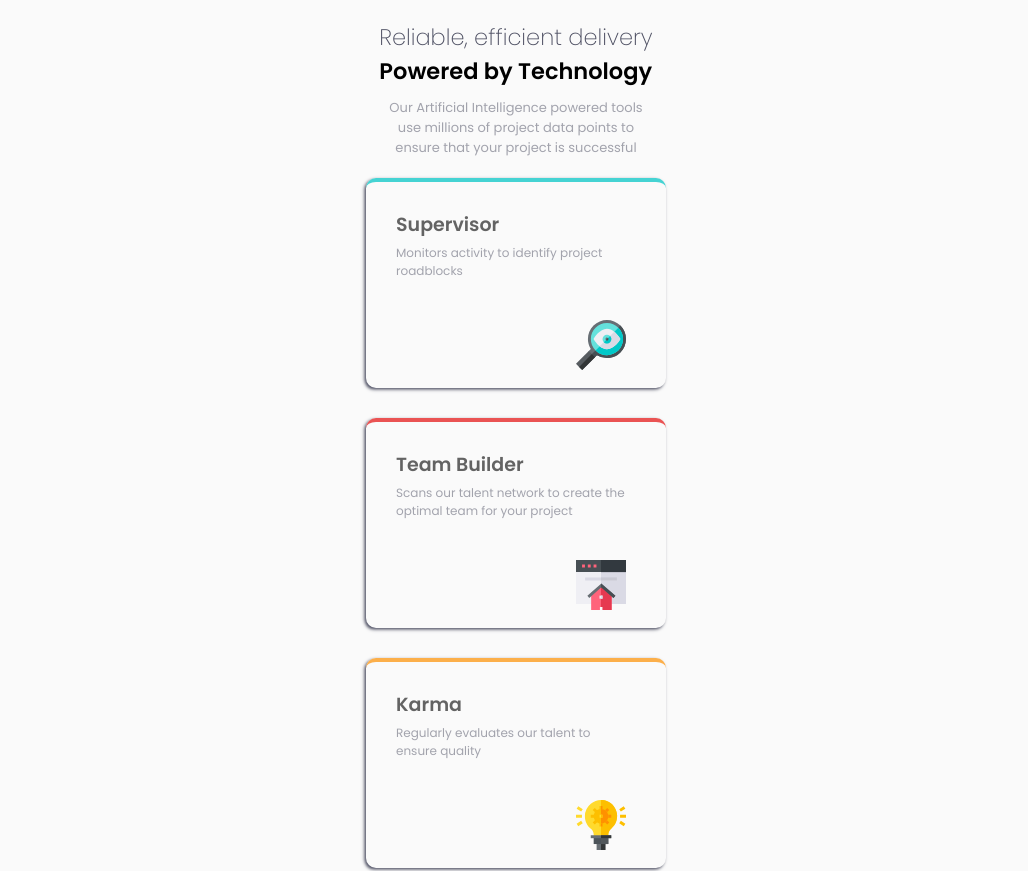
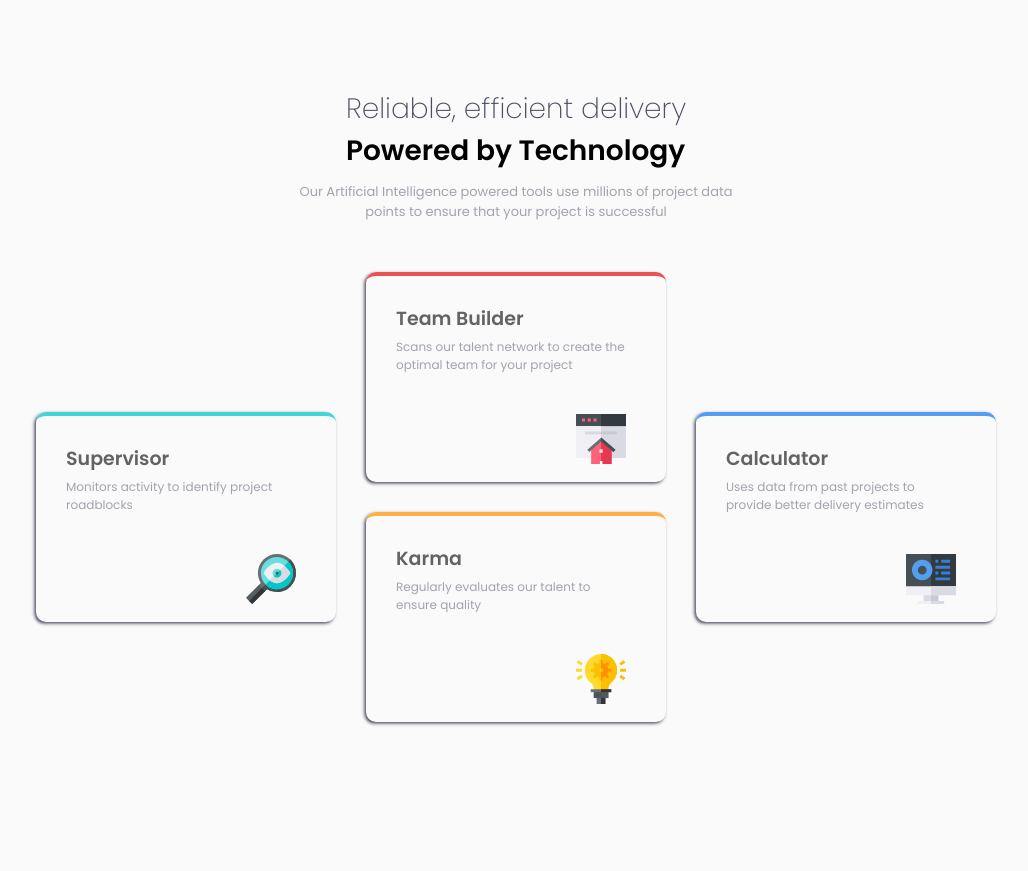
Before and after one commit to BelumS/frontend-mentor-challenges, a website: page four-card-feature/index.html in a window 1280 px wide. Shown: the top 871 px of the page, without its empty margins (124-1152 px from the left). After the commit the page ends 840 px from the top, so only its background shows below. Drawn offline with Linux system fonts and the light colour scheme.

Commit message:
feat: completed desktop design

```diff
--- a/four-card-feature/sass/main.scss
+++ b/four-card-feature/sass/main.scss
@@ -28,8 +28,7 @@ body {
 .container {
     @include mix.respBoxY;
     @include mix.flexCenterColumn;
-
-    // @include mix.respond(laptop) {}
+    position: relative;
 }
 
 .content {
@@ -39,6 +38,10 @@ body {
     &__heading {
         font-weight: 200;
         color: var.$color-blue-dark;
+
+        @include mix.respond(laptop) {
+            font-size: 28px;
+        }
 
         & span {
             color: var.$color-black;
@@ -53,6 +56,11 @@ body {
         padding: 10px 30px;
         opacity: 0.5;
         width: 320px;
+
+        @include mix.respond(laptop) {
+            width: 510px;
+            margin-bottom: 30px;
+        }
     }
 }
 
@@ -69,6 +77,10 @@ body {
 
         &:first-child {
             border-top: 4px solid var.$theme-cyan;
+
+            @include mix.respond(laptop) {
+                @include mix.absTopLeft(140px, -330px);
+            }
         }
 
         &:nth-child(2) {
@@ -81,6 +93,10 @@ body {
 
         &:last-child {
             border-top: 4px solid var.$theme-blue;
+
+            @include mix.respond(laptop) {
+                @include mix.absTopLeft(140px, 330px);
+            }
         }
     }
 }
```
Also changed, not shown: four-card-feature/css/style.css, 1 other file.
